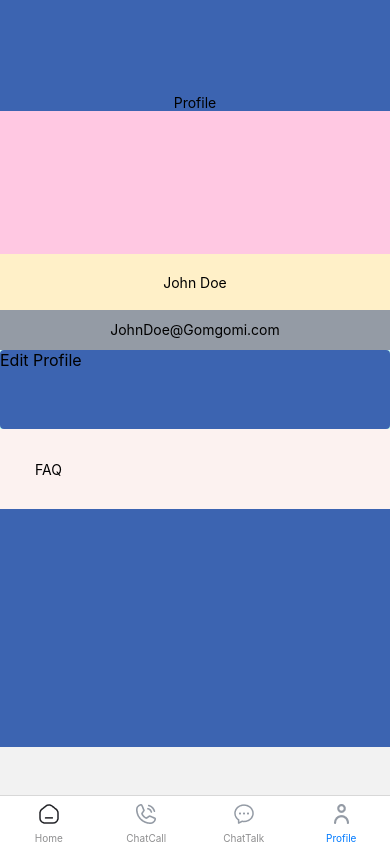
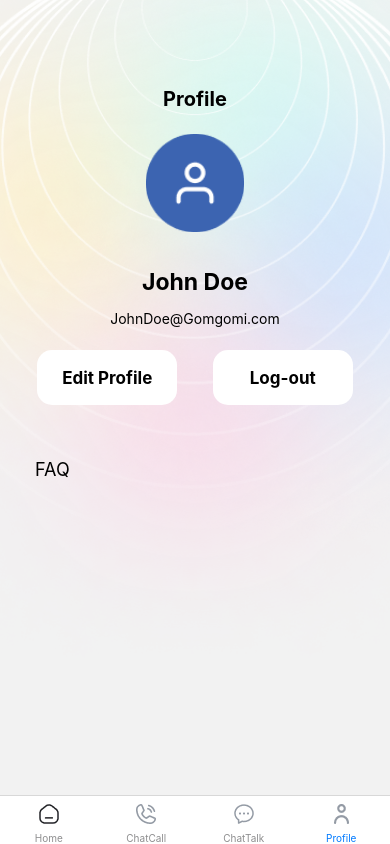
Before and after one commit to david-laugh/gomgomi, a React Native app: screen /Profile in a window 390 px wide. Built offline with nearby package versions, Linux system fonts and the light colour scheme; no server answers.

Commit message:
Update Profile 60%

```diff
--- /dev/null
+++ b/src/components/Accordian.js
@@ -0,0 +1,70 @@
+
+import React, {Component} from 'react';
+import { View, TouchableOpacity, Text, StyleSheet, LayoutAnimation, Platform, UIManager} from "react-native";
+import { theme } from '../theme';
+import Icon from "react-native-vector-icons/MaterialIcons";
+
+export default class Accordian extends Component{
+    constructor(props) {
+        super(props);
+        this.state = {
+          data: props.data,
+          expanded : false,
+        }
+
+        if (Platform.OS === 'android') {
+            UIManager.setLayoutAnimationEnabledExperimental(true);
+        }
+    }
+
+  render() {
+
+    return (
+       <View>
+            <TouchableOpacity ref={this.accordian} style={styles.row} onPress={()=>this.toggleExpand()}>
+                <Text style={[styles.title, styles.font]}>{this.props.title}</Text>
+                <Icon name={this.state.expanded ? 'keyboard-arrow-up' : 'keyboard-arrow-down'} size={30} color={theme.grayText} />
+            </TouchableOpacity>
+            <View style={styles.parentHr}/>
+            {
+                this.state.expanded &&
+                <View style={styles.child}>
+                    <Text>{this.props.data}</Text>
+                </View>
+            }
+
+       </View>
+    )
+  }
+
+  toggleExpand=()=>{
+    LayoutAnimation.configureNext(LayoutAnimation.Presets.easeInEaseOut);
+    this.setState({expanded : !this.state.expanded})
+  }
+
+}
+
+const styles = StyleSheet.create({
+    title:{
+        fontSize: 14,
+        fontWeight:'bold',
+        color: "#FFFFFF",
+    },
+    row:{
+        flexDirection: 'row',
+        justifyContent:'space-between',
+        height:'50%',
+        alignItems:'center',
+        backgroundColor: theme.grayText,
+    },
+    parentHr:{
+        height:1,
+        color: theme.background,
+        width:'100%'
+    },
+    child:{
+        backgroundColor: theme.grayText,
+        padding:16,
+    }
+
+});
--- a/src/components/index.js
+++ b/src/components/index.js
@@ -2,5 +2,6 @@ import Image from './Image';
 import Input from './Input';
 import Button from './Button';
 import Spinner from './Spinner';
+import Accordian from './Accordian';
 
-export { Image, Input, Button, Spinner };
+export { Image, Input, Button, Spinner, Accordian };
--- a/src/screens/Profile.js
+++ b/src/screens/Profile.js
@@ -1,10 +1,11 @@
-import React from 'react';
+import React, {Component} from 'react';
 import styled from 'styled-components/native';
 import { Text, View, StyleSheet, Dimensions } from 'react-native';
-import { Button } from '../components';
+import { Button, Accordian } from '../components';
 import { theme } from '../theme';
 
 const BG = require('../../assets/BG.png');
+const profile = require('../../assets/profile.png');
 
 const windowWidth = Dimensions.get('window').width;
 const windowHeight = Dimensions.get('window').height;
@@ -14,30 +15,117 @@ const Profile = ({ navigation }) => {
         navigation.navigate('EditProfile');
     };
 
+    const menu = [
+        {
+            title: 'Non Veg Biryanis',
+            data: 'Biryani also known as biriyani, biriani, birani or briyani, is a mixed rice dish with its origins among the Muslims of the Indian subcontinent. This dish is especially popular throughout the Indian subcontinent, as well as among the diaspora from the region. It is also prepared in other regions such as Iraqi Kurdistan.',
+        },
+        {
+            title: 'Pizzas',
+            data: 'Pizza is a savory dish of Italian origin, consisting of a usually round, flattened base of leavened wheat-based dough topped with tomatoes, cheese, and various other ingredients (anchovies, olives, meat, etc.) baked at a high temperature, traditionally in a wood-fired oven. In formal settings, like a restaurant, pizza is eaten with knife and fork, but in casual settings it is cut into wedges to be eaten while held in the hand. Small pizzas are sometimes called pizzettas.'
+        },
+        {
+            title: 'Drinks',
+            data: 'A drink (or beverage) is a liquid intended for human consumption. In addition to their basic function of satisfying thirst, drinks play important roles in human culture. Common types of drinks include plain drinking water, milk, coffee, tea, hot chocolate, juice and soft drinks. In addition, alcoholic drinks such as wine, beer, and liquor, which contain the drug ethanol, have been part of human culture for more than 8,000 years.'
+        }
+    ]
+
+    const renderAccordians=()=> {
+        const items = [];
+        for (let item of menu) {
+            items.push(
+                <Accordian
+                    title = {item.title}
+                    data = {item.data}
+                />
+            );
+        }
+        return items;
+    }
+
     return (
         <View style={[styles.header]}>
-            <ImageBackground source={BG} imageStyle={styles.bgImageStyle}>
+            <ImageBackground
+                source={BG}
+                imageStyle={styles.bgImageStyle}
+            >
                 <View style={styles.container}>
                     <View style={styles.case1}>
-                        <Text style={{ textAlign: 'center' }}>Profile</Text>
+                        <Text style={styles.textCase1}>Profile</Text>
                     </View>
-                    <View style={styles.case2}></View>
+                    <View style={styles.case2}>
+                        <ImgProfile
+                            style={{
+                                height: windowWidth * 0.25,
+                                width: windowWidth * 0.25
+                            }}
+                            source={profile}
+                        />
+                    </View>
                     <View style={styles.case3}>
-                        <Text>John Doe</Text>
+                        <Text style={styles.textCase2}>John Doe</Text>
                     </View>
                     <View style={styles.case4}>
                         <Text>JohnDoe@Gomgomi.com</Text>
                     </View>
                     <View style={styles.case5}>
-                        <Button
-                            title="Edit Profile"
-                            onPress={_handleEditProfilePress}
-                        />
+                        <View
+                            style={{
+                                width: '50%',
+                                alignItems: 'center',
+                            }}
+                        >
+                            <Button
+                                containerStyle={{
+                                    justifyContent: 'center',
+                                    alignItems: 'center',
+                                    height: '70%',
+                                    width: '80%',
+                                    backgroundColor: '#FFFFFF',
+                                    borderRadius: 15
+                                }}
+                                onPress={_handleChatCallButtonPress}
+                                title="Edit Profile"
+                                titleStyle={{
+                                    fontSize: 17,
+                                    fontWeight: "bold",
+                                    color: '#000000'
+                                }}
+                            />
+                        </View>
+                        <View
+                            style={{
+                                width: '50%',
+                                alignItems: 'center'
+                            }}
+                        >
+                            <Button
+                                containerStyle={{
+                                    justifyContent: 'center',
+                                    alignItems: 'center',
+                                    height: '70%',
+                                    width: '80%',
+                                    backgroundColor: '#FFFFFF',
+                                    borderRadius: 15
+                                }}
+                                onPress={_handleChatCallButtonPress}
+                                title="Log-out"
+                                titleStyle={{
+                                    fontSize: 17,
+                                    fontWeight: "bold",
+                                    color: '#000000'
+                                }}
+                            />
+                        </View>
                     </View>
                     <View style={styles.case6}>
-                        <Text>FAQ</Text>
+                        <Text style={styles.textCase3}>FAQ</Text>
                     </View>
-                    <View style={styles.case7}></View>
+                    <View style={styles.case7}>
+                        <View style={styles.container}>
+                            {/* { renderAccordians() } */}
+                        </View>
+                    </View>
                 </View>
             </ImageBackground>
         </View>
@@ -49,15 +137,17 @@ export default Profile;
 const ImageBackground = styled.ImageBackground`
     flex: 1;
 `;
+const ImgProfile = styled.Image`
+`;
 
 const styles = StyleSheet.create({
     header: { flex: 1 },
     bgImageStyle: {
         bottom: 100,
         width: windowWidth * 1.2,
-        height: windowHeight * 1.2,
+        height: windowHeight * 1,
         left: -windowWidth * 0.1,
-        top: -windowHeight * 0.35,
+        top: -windowHeight * 0.2,
     },
     startChatStyle: {
         left: '8%',
@@ -68,8 +158,21 @@ const styles = StyleSheet.create({
         backgroundColor: '#D6E7FF'
     },
 
+    textCase1: {
+        fontSize: 20,
+        fontWeight: "bold",
+    },
+    textCase2: {
+        fontSize: 23,
+        fontWeight: "bold",
+    },
+    textCase3: {
+        fontSize: 18,
+    },
+
     container: {
         flex: 1,
+        alignItems: 'center',
     },
     case1: {
         width: '100%',
@@ -77,45 +180,46 @@ const styles = StyleSheet.create({
         flexDirection: 'row',
         alignItems: 'flex-end',
         justifyContent: 'center',
-        backgroundColor: theme.testcase1,
+        // backgroundColor: theme.testcase1,
     },
     case2: {
         width: '100%',
         height: '18%',
         alignItems: 'center',
         justifyContent: 'center',
-        backgroundColor: theme.testcase2,
+        // backgroundColor: theme.testcase2,
     },
     case3: {
         width: '100%',
         height: '7%',
         alignItems: 'center',
         justifyContent: 'center',
-        backgroundColor: theme.testcase3,
+        // backgroundColor: theme.testcase3,
     },
     case4: {
         width: '100%',
         height: '5%',
         alignItems: 'center',
-        justifyContent: 'center',
-        backgroundColor: theme.testcase4,
+        // backgroundColor: theme.testcase4,
     },
     case5: {
-        width: '100%',
+        flexDirection: 'row',
+        width: '90%',
         height: '10%',
-        justifyContent: 'center',
-        backgroundColor: theme.testcase5,
+        // backgroundColor: theme.testcase5,
     },
     case6: {
         width: '100%',
         height: '10%',
         paddingLeft: '9%',
         justifyContent: 'center',
-        backgroundColor: theme.testcase6,
+        // backgroundColor: theme.testcase6,
     },
     case7: {
         width: '100%',
         height: '30%',
-        backgroundColor: theme.testcase1,
+        // backgroundColor: theme.testcase1,
     },
 });
+
+const _handleChatCallButtonPress = async () => {};
```
